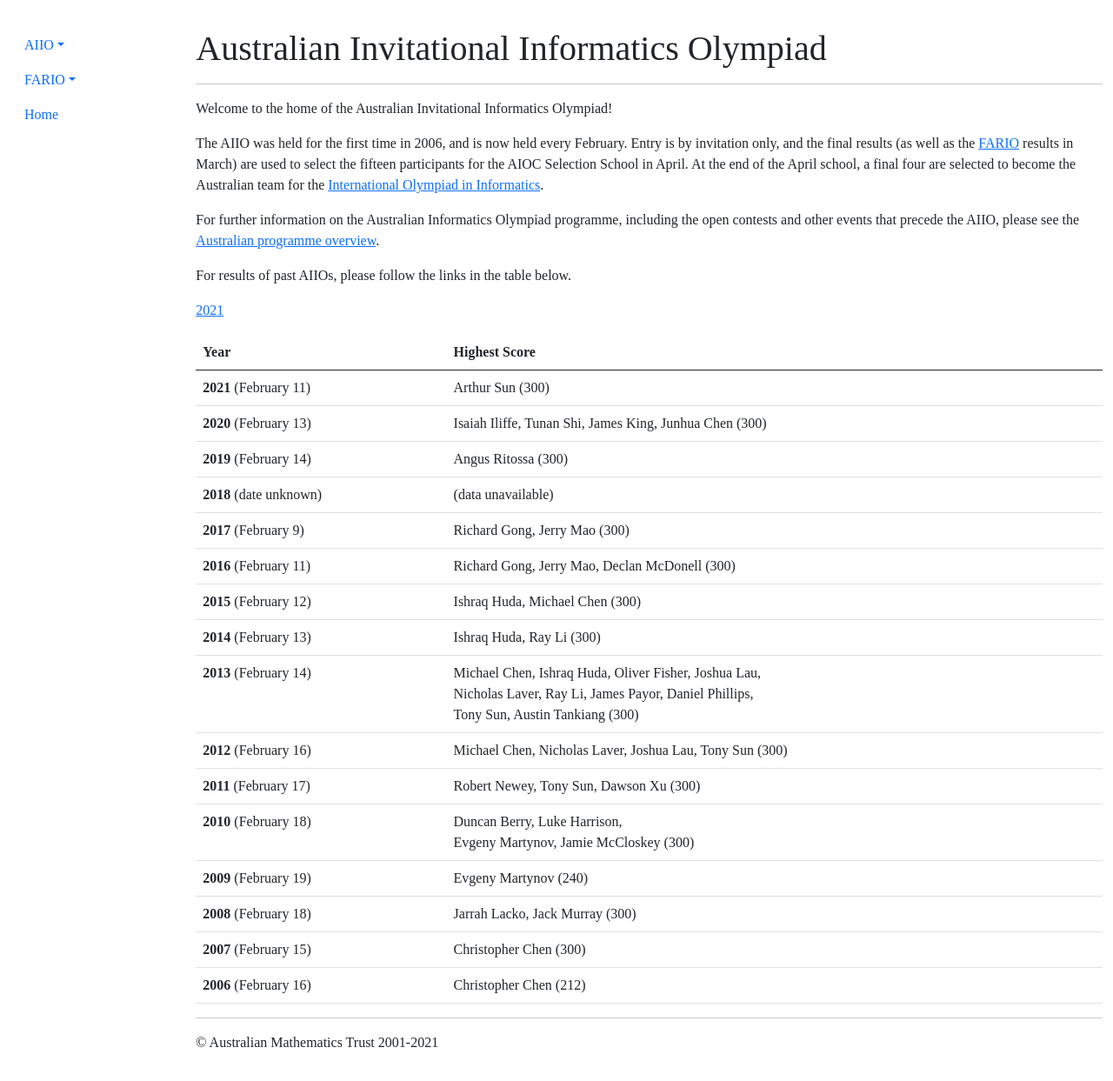
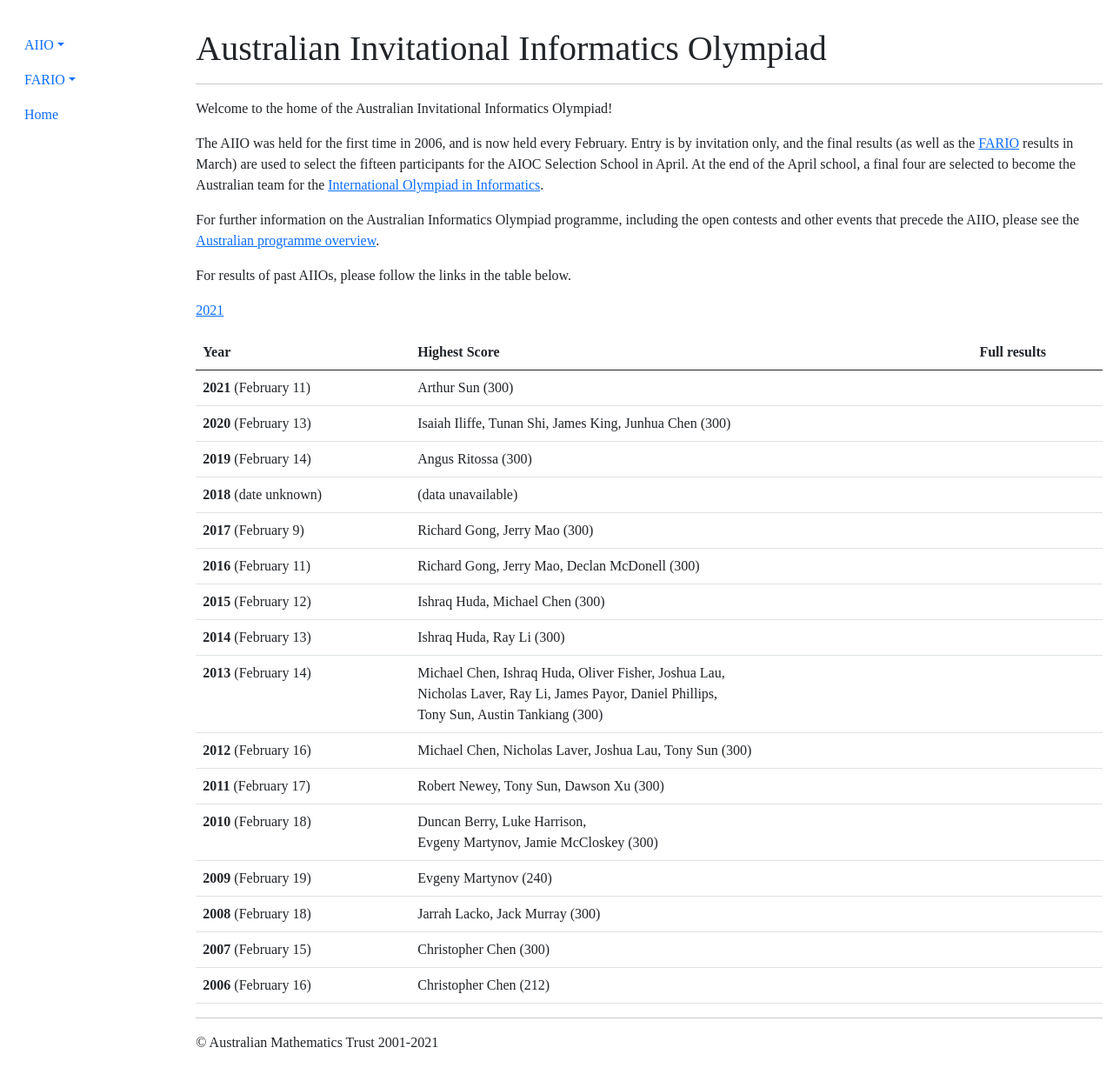
Before and after one commit to simonyanli/results, a Jekyll site: the page built from aiio/results.md, in a window 1280 px wide. Shown: the whole page at 87% size. Built offline with Jekyll 4.4.1, drawn with Linux system fonts in a browser that asks for light colours; some web fonts are replaced.

```diff
--- a/aiio/results.md
+++ b/aiio/results.md
@@ -20,6 +20,7 @@
     <tr>
       <th>Year</th>
       <th>Highest Score</th>
+      <th>Full results</th>
     </tr>
   </thead>
   <tbody>
```
Also changed, not shown: other parts of aiio/results.md (+1 -0 lines).
